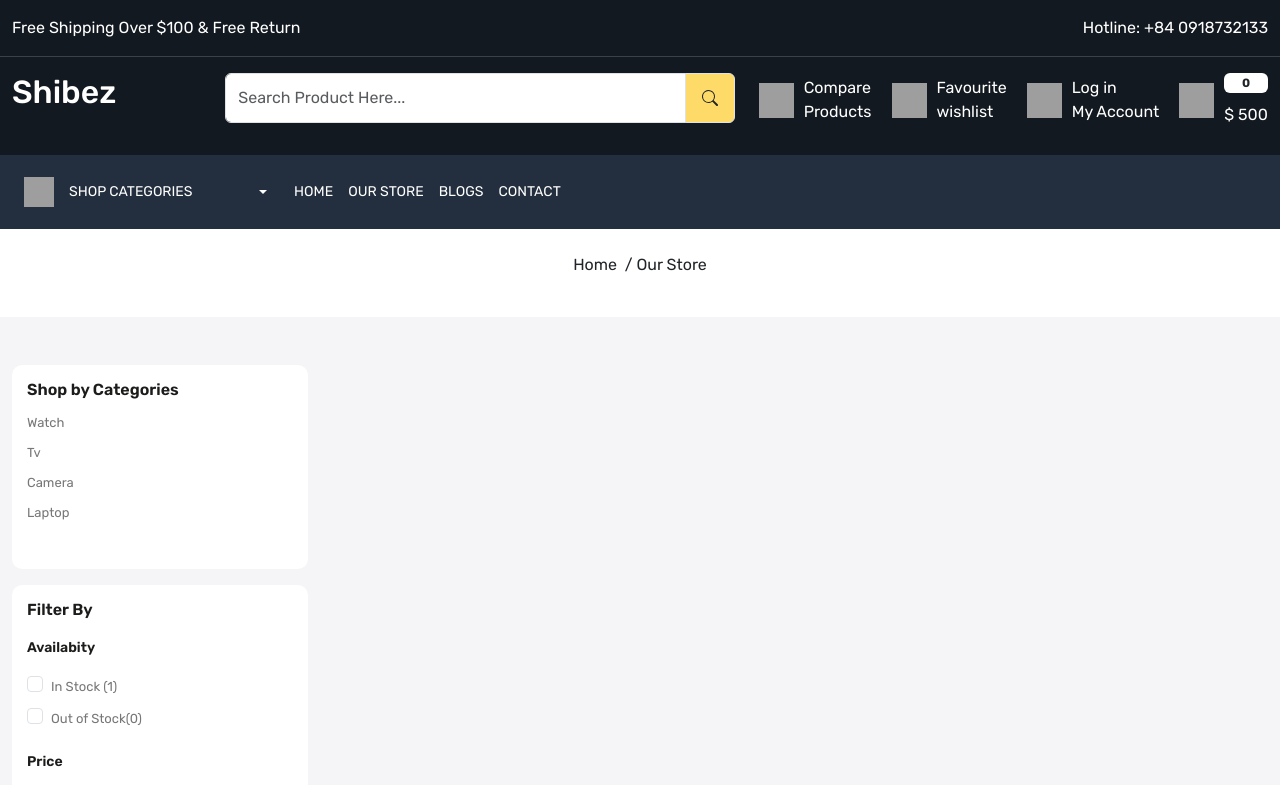
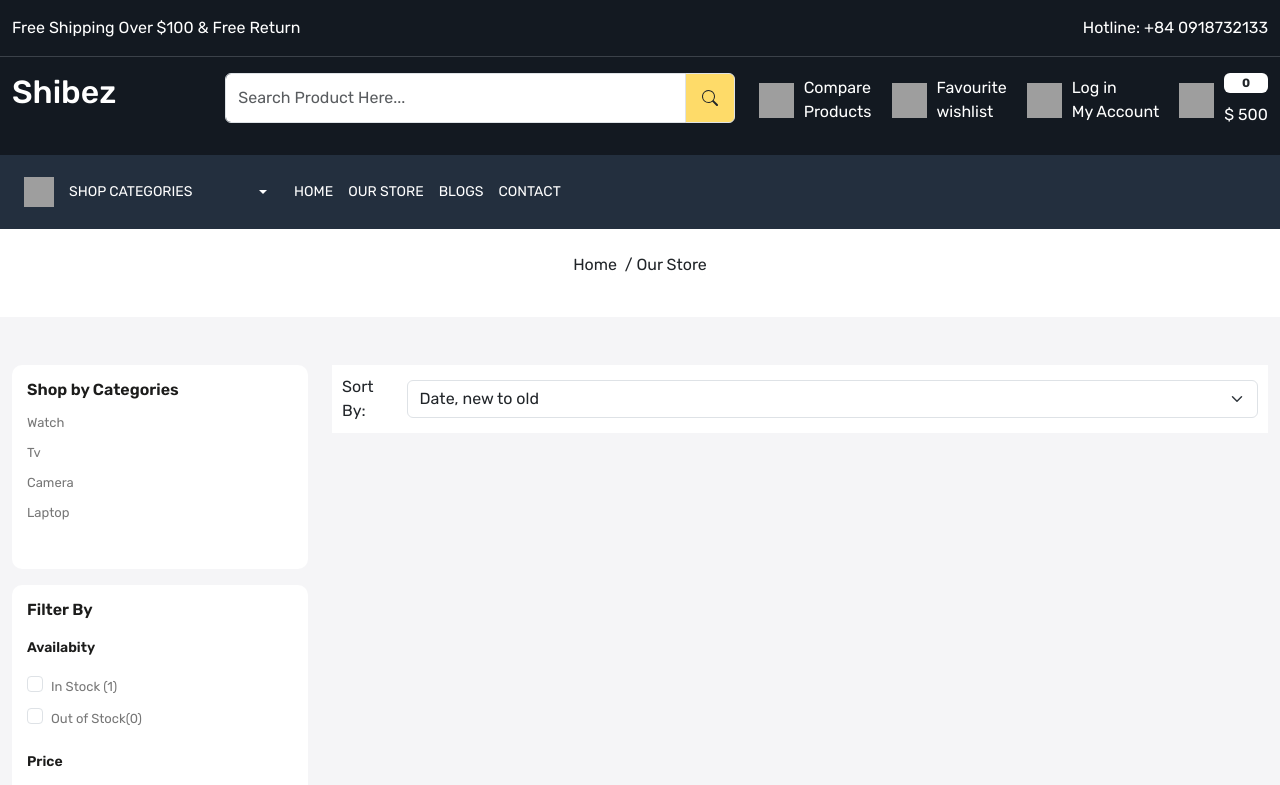
Before and after one commit to shibez0112/Ecommerce-React, a React (Create React App) app: page /store in a window 1280 px wide. Shown: the top 785 px of the page. Built offline with nearby package versions, Linux system fonts and the light colour scheme; grey boxes are pictures that could not be loaded.

Commit message:
feat: Add Sort by bar

```diff
--- a/src/App.css
+++ b/src/App.css
@@ -417,4 +417,8 @@ footer .input-group-text {
 .random-products:first-child{
   border-bottom: 1px solid var(--color-ededed);
 }
+.filter-sort-grid{
+  padding: 10px;
+  background-color: white;
+}
 /* Our Store ends here */
--- a/src/components/OurStore.js
+++ b/src/components/OurStore.js
@@ -183,7 +183,37 @@ const OurStore = () => {
                 </div>
               </div>
             </div>
-            <div className="col-9"></div>
+            <div className="col-9">
+              <div className="filter-sort-grid">
+                <div className="d-flex align-items-center gap-10">
+                  <p className="mb-0">Sort By:</p>
+                  <select name="" id="" className="form-control form-select">
+                    <option value="manual">Featured</option>
+                    <option value="best-selling" selected="selected">
+                      Best selling
+                    </option>
+                    <option value="title-ascending" selected="selected">
+                      Alphabetically, A-Z
+                    </option>
+                    <option value="title-descending" selected="selected">
+                      Alphabetically, Z-A
+                    </option>
+                    <option value="price-ascending" selected="selected">
+                      Price, low to high
+                    </option>
+                    <option value="price-descending" selected="selected">
+                      Price, high to low
+                    </option>
+                    <option value="created-ascending" selected="selected">
+                      Date, old to new
+                    </option>
+                    <option value="created-descending" selected="selected">
+                      Date, new to old
+                    </option>
+                  </select>
+                </div>
+              </div>
+            </div>
           </div>
         </div>
       </div>
```
